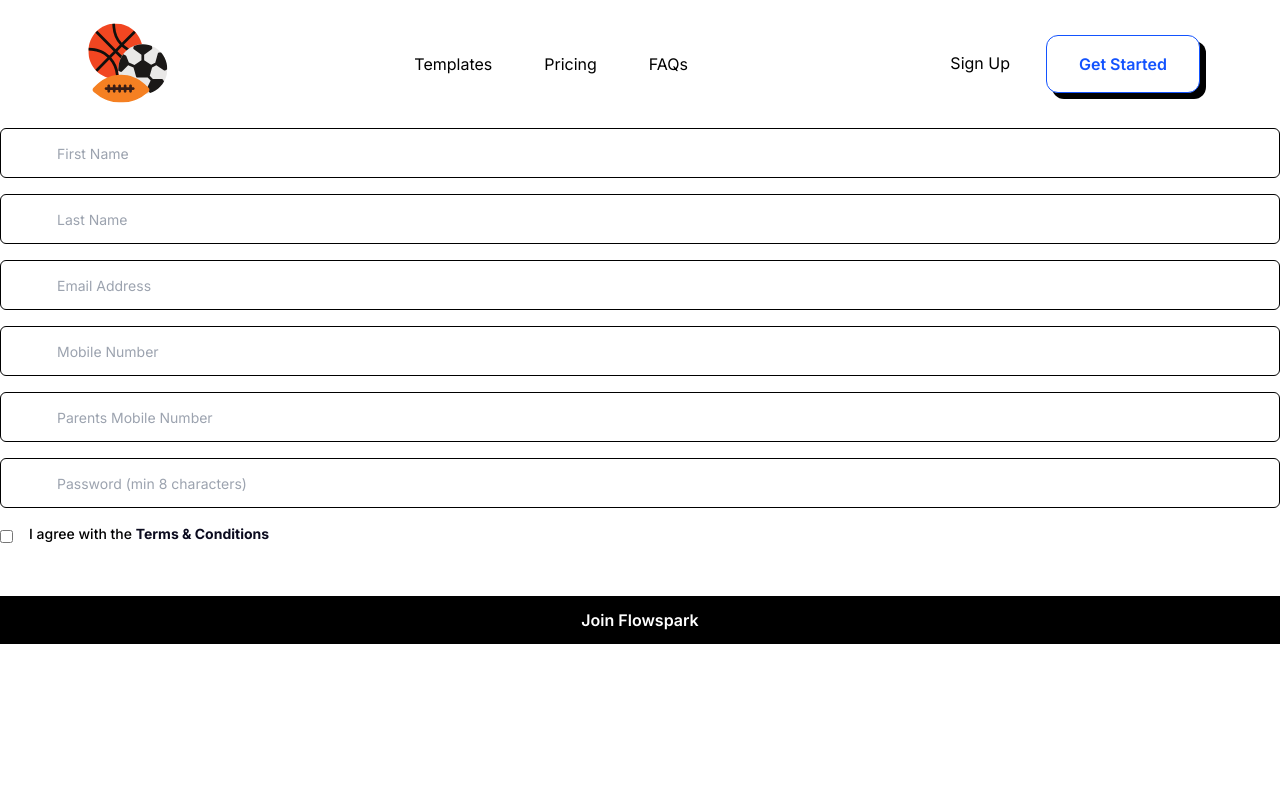
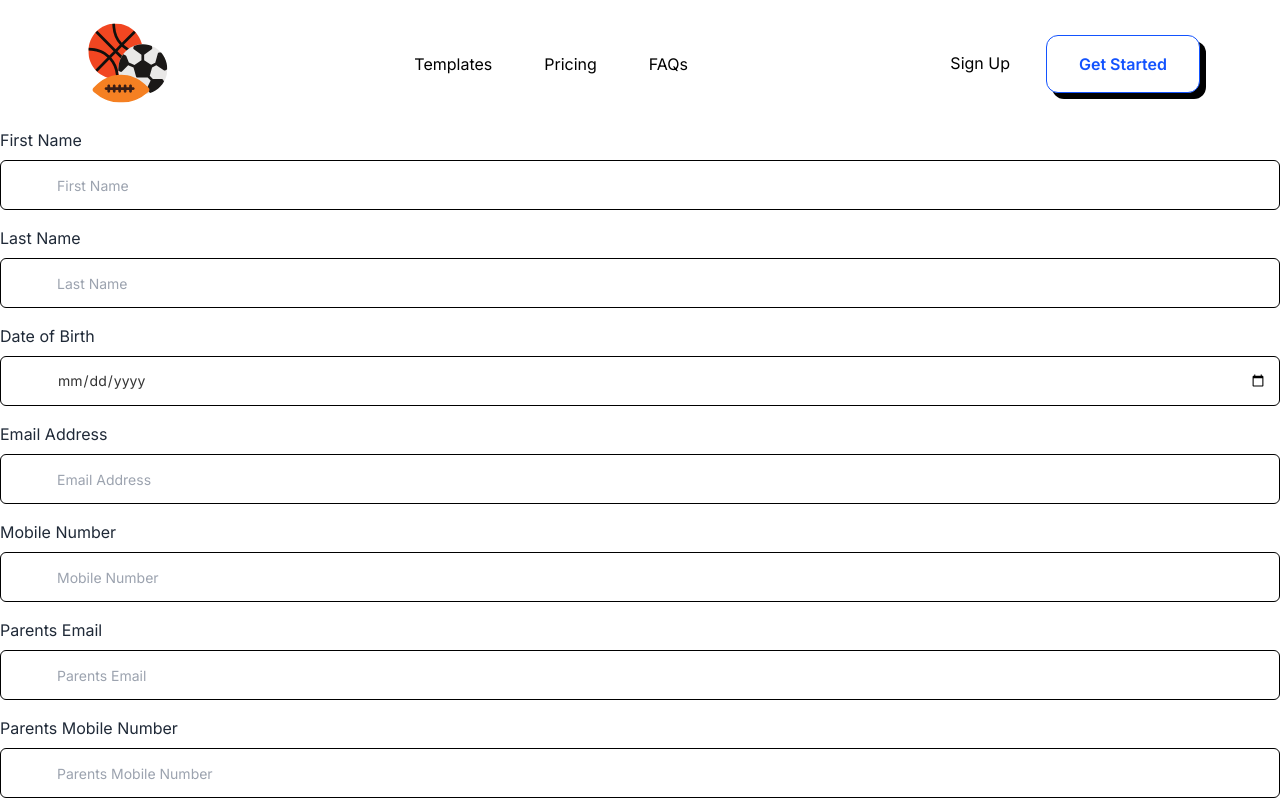
Before and after one commit to mako314/sportpal, a Next.js app: page /players/sign-up in a window 1280 px wide. Shown: the top 800 px of the page. Built offline with nearby package versions, Linux system fonts and the light colour scheme.

Commit message:
basic information for students

```diff
--- a/src/app/players/sign-up/playerSignUp.tsx
+++ b/src/app/players/sign-up/playerSignUp.tsx
@@ -18,6 +18,9 @@ export default function PlayerSignUpForm() {
         // ...
       }
 
+
+    // Some things to consider, if linking a parents mobile and email, should we also take their name down?
+
     return (
     // onSubmit={onSubmit}
     // <form>
@@ -26,25 +29,63 @@ export default function PlayerSignUpForm() {
     // </form>
 
     <form name="wf-form-player-signup" method="post">
-        <div className="relative">
-            <input type="text" className="mb-4 block h-9 w-full rounded-md border border-solid border-black px-3 py-6 pl-14 text-sm text-[#333333]" placeholder="First Name" />
+        <div className="sm:col-span-2">
+            <label htmlFor="first_name" className="mb-2 inline-block text-sm text-gray-800 sm:text-base">First Name</label>
+            <input
+            type="text"
+            className="mb-4 block h-9 w-full rounded-md border border-solid border-black px-3 py-6 pl-14 text-sm text-[#333333]"
+            placeholder="First Name" />
         </div>
-        <div className="relative">
-            <input type="text" className="mb-4 block h-9 w-full rounded-md border border-solid border-black px-3 py-6 pl-14 text-sm text-[#333333]" placeholder="Last Name" />
+
+        <div className="sm:col-span-2">
+            <label htmlFor="last_name" className="mb-2 inline-block text-sm text-gray-800 sm:text-base">Last Name</label>
+            <input type="text"
+            name="last_name"
+            className="mb-4 block h-9 w-full rounded-md border border-solid border-black px-3 py-6 pl-14 text-sm text-[#333333]"
+            placeholder="Last Name" />
         </div>
-        {/* <!-- Continue for other input fields... --> */}
-        <div className="relative">
-            <input type="text" className="mb-4 block h-9 w-full rounded-md border border-solid border-black px-3 py-6 pl-14 text-sm text-[#333333]" placeholder="Email Address" />
+
+        <div className="sm:col-span-2">
+            <label htmlFor="date_of_birth" className="mb-2 inline-block text-sm text-gray-800 sm:text-base">Date of Birth</label>
+            <input type="date"
+            name="date_of_birth"
+            className="mb-4 block h-9 w-full rounded-md border border-solid border-black px-3 py-6 pl-14 text-sm text-[#333333]"
+            />
         </div>
-        <div className="relative">
-            <input type="text" className="mb-4 block h-9 w-full rounded-md border border-solid border-black px-3 py-6 pl-14 text-sm text-[#333333]" placeholder="Mobile Number" />
+
+        <div className="sm:col-span-2">
+            <label htmlFor="email_address" className="mb-2 inline-block text-sm text-gray-800 sm:text-base">Email Address</label>
+            <input type="text"
+            className="mb-4 block h-9 w-full rounded-md border border-solid border-black px-3 py-6 pl-14 text-sm text-[#333333]"
+            placeholder="Email Address" />
         </div>
-        <div className="relative">
-            <input type="text" className="mb-4 block h-9 w-full rounded-md border border-solid border-black px-3 py-6 pl-14 text-sm text-[#333333]" placeholder="Parents Mobile Number" />
+
+        <div className="sm:col-span-2">
+            <label htmlFor="mobile_number" className="mb-2 inline-block text-sm text-gray-800 sm:text-base">Mobile Number</label>
+            <input type="text"
+            className="mb-4 block h-9 w-full rounded-md border border-solid border-black px-3 py-6 pl-14 text-sm text-[#333333]"
+            placeholder="Mobile Number" />
         </div>
-        {/* <!-- Assume that you continue to add fields for each column --> */}
-        <div className="relative mb-4">
-            <input type="password" className="mb-4 block h-9 w-full rounded-md border border-solid border-black px-3 py-6 pl-14 text-sm text-[#333333]" placeholder="Password (min 8 characters)" />
+
+        <div className="sm:col-span-2">
+            <label htmlFor="parents_email" className="mb-2 inline-block text-sm text-gray-800 sm:text-base">Parents Email</label>
+            <input type="text"
+            className="mb-4 block h-9 w-full rounded-md border border-solid border-black px-3 py-6 pl-14 text-sm text-[#333333]"
+            placeholder="Parents Email" />
+        </div>
+
+        <div className="sm:col-span-2">
+            <label htmlFor="parents_mobile" className="mb-2 inline-block text-sm text-gray-800 sm:text-base">Parents Mobile Number</label>
+            <input type="text"
+            className="mb-4 block h-9 w-full rounded-md border border-solid border-black px-3 py-6 pl-14 text-sm text-[#333333]"
+            placeholder="Parents Mobile Number" />
+        </div>
+
+        <div className="sm:col-span-2">
+            <label htmlFor="password" className="mb-2 inline-block text-sm text-gray-800 sm:text-base">Password</label>
+            <input type="password"
+            className="mb-4 block h-9 w-full rounded-md border border-solid border-black px-3 py-6 pl-14 text-sm text-[#333333]"
+            placeholder="Password (min 8 characters)" />
         </div>
 
         <label className="mb-6 flex items-center justify-start pb-12 pl-5 font-medium md:mb-10 lg:mb-1">
```
